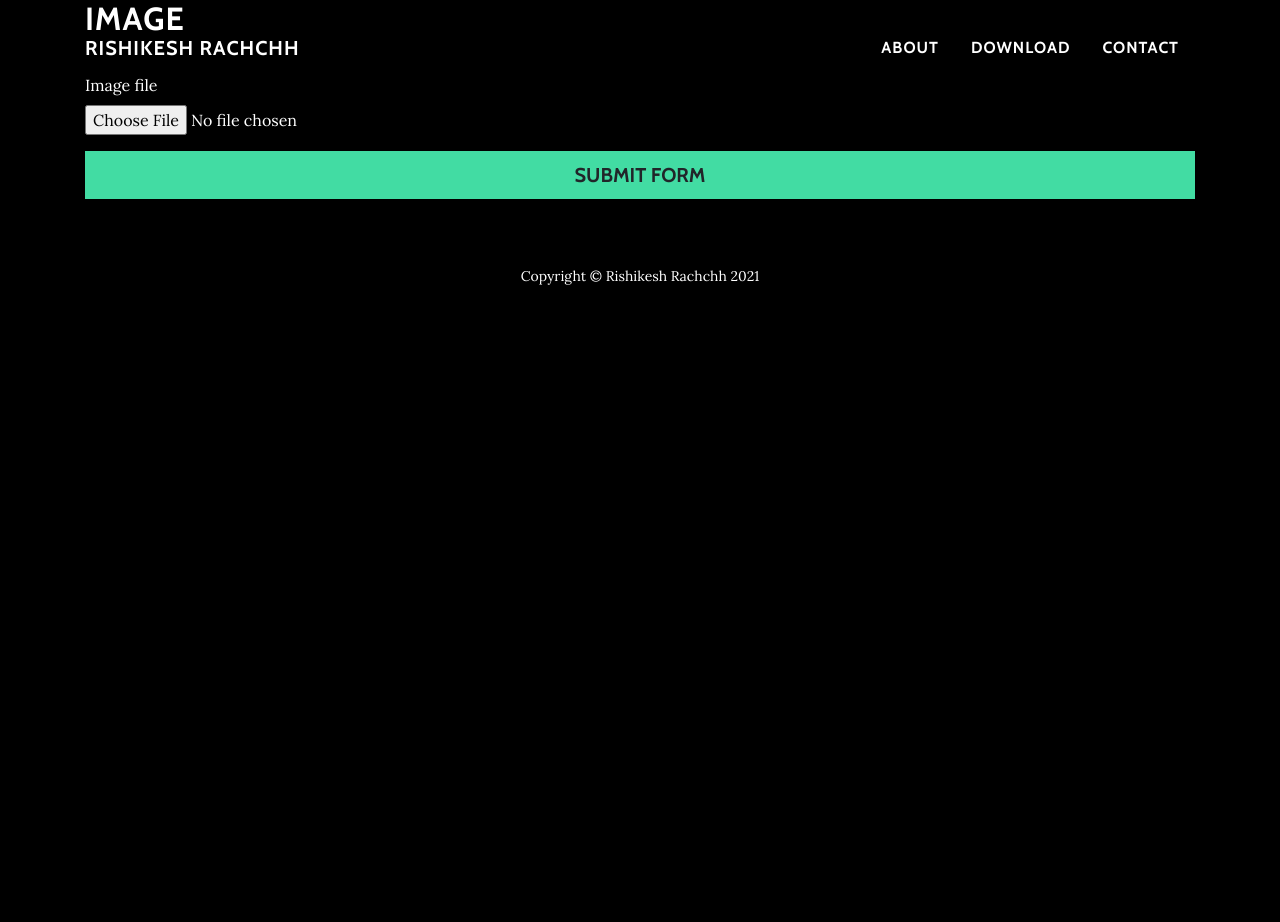
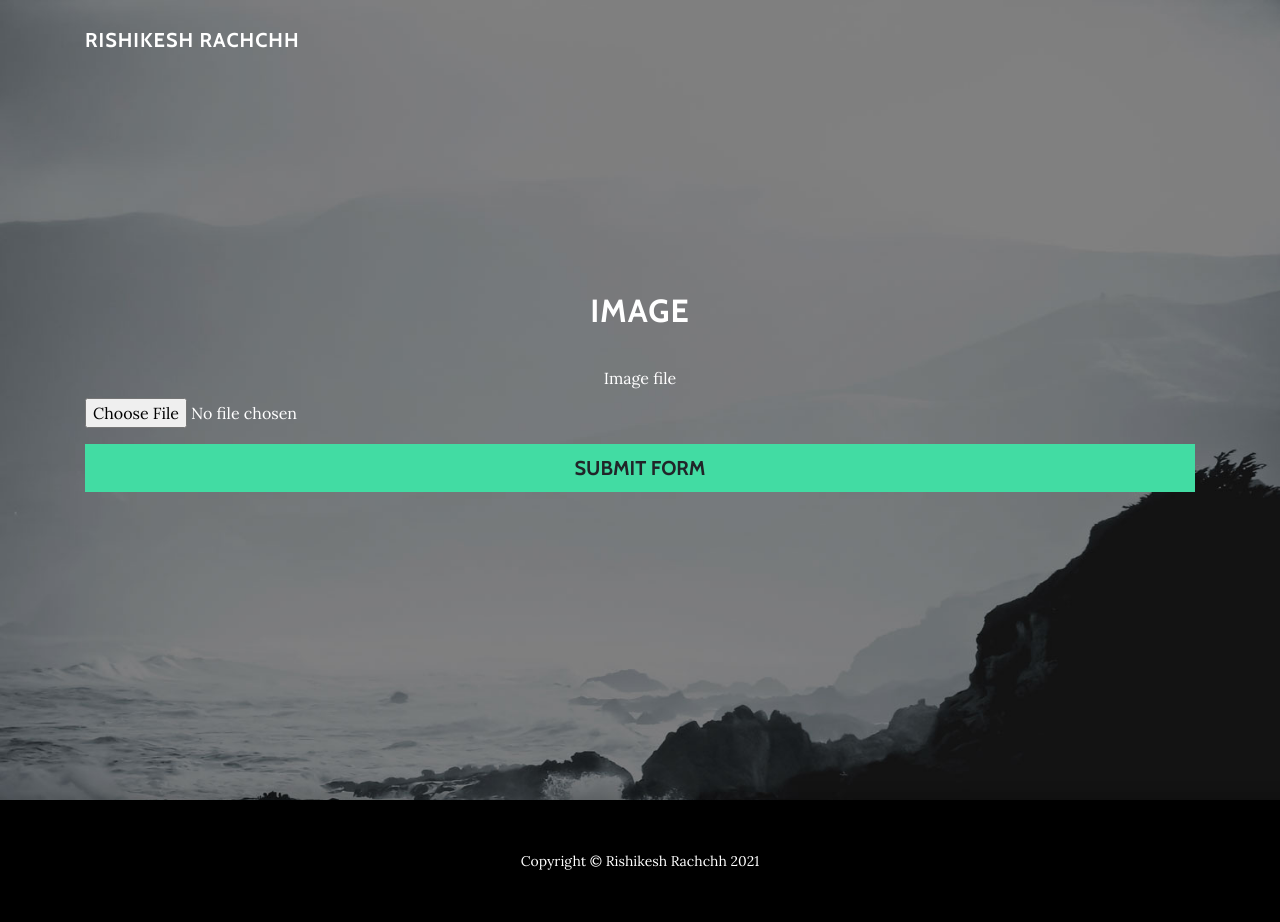
Before and after one commit to rishi255/opencv-project, a Flask app: page /image in a window 1280 px wide. Before the commit the page ends 285 px from the top, so only its background shows below. Run offline with Flask 2, Linux system fonts and the light colour scheme; some libraries are stand-ins or nearby versions.

Commit message:
Frontend improvements

```diff
--- a/templates/heartbeat_input.html
+++ b/templates/heartbeat_input.html
@@ -2,7 +2,6 @@
 {% block content %}
 
 <header class="masthead" style="background-image:url({{url_for('static', filename='assets/img/intro-bg.jpg')}});">
-    {# <section class="portfolio-block contact"> #}
     <div class="intro-body">
         <div class="container">
             <div class="heading">
--- a/templates/image_input.html
+++ b/templates/image_input.html
@@ -1,8 +1,8 @@
 {% extends "layout.html" %}
 {% block content %}
 
-<main class="page contact-page">
-    <section class="portfolio-block contact">
+<header class="masthead" style="background-image:url({{url_for('static', filename='assets/img/intro-bg.jpg')}});">
+    <div class="intro-body">
         <div class="container">
             <div class="heading">
                 <h2>image</h2>
@@ -15,7 +15,7 @@
                 </div>
             </form>
         </div>
-    </section>
-</main>
+    </div>
+</header>
 
 {% endblock %}
--- a/templates/layout.html
+++ b/templates/layout.html
@@ -15,11 +15,11 @@
 <body id="page-top">
     <nav class="navbar navbar-light navbar-expand-md fixed-top" id="mainNav">
         <div class="container">
-            <a class="navbar-brand js-scroll-trigger" href="#">Rishikesh Rachchh</a>
+            <a class="navbar-brand js-scroll-trigger" href="/">Rishikesh Rachchh</a>
             <button data-toggle="collapse" class="navbar-toggler navbar-toggler-right" data-target="#navbarResponsive" type="button" aria-controls="navbarResponsive" aria-expanded="false" aria-label="Toggle navigation" value="Menu">
                 <i class="fa fa-bars"></i>
             </button>
-            <div class="collapse navbar-collapse" id="navbarResponsive">
+            {# <div class="collapse navbar-collapse" id="navbarResponsive">
                 <ul class="navbar-nav ml-auto">
                     <li class="nav-item nav-link js-scroll-trigger">
                         <a class="nav-link active js-scroll-trigger" href="#about">About</a>
@@ -31,7 +31,7 @@
                         <a class="nav-link js-scroll-trigger" href="#contact">contact</a>
                     </li>
                 </ul>
-            </div>
+            </div> #}
         </div>
     </nav>
 
```
